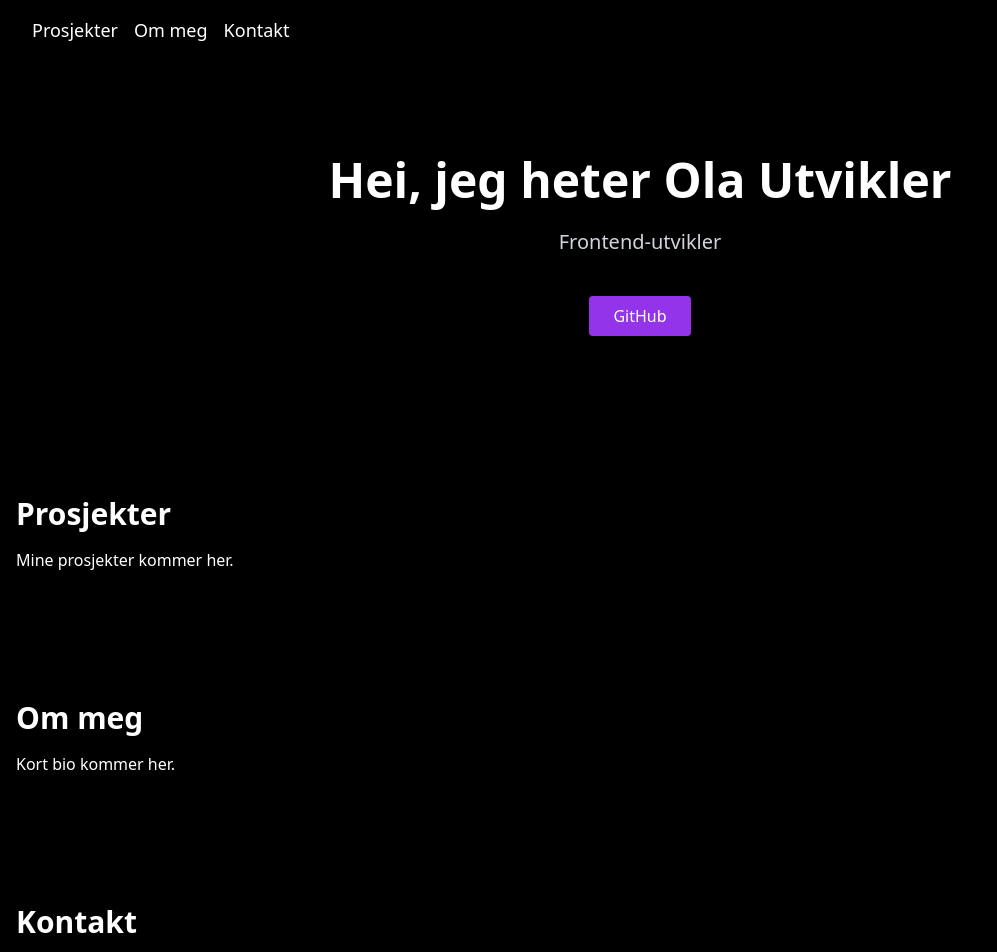
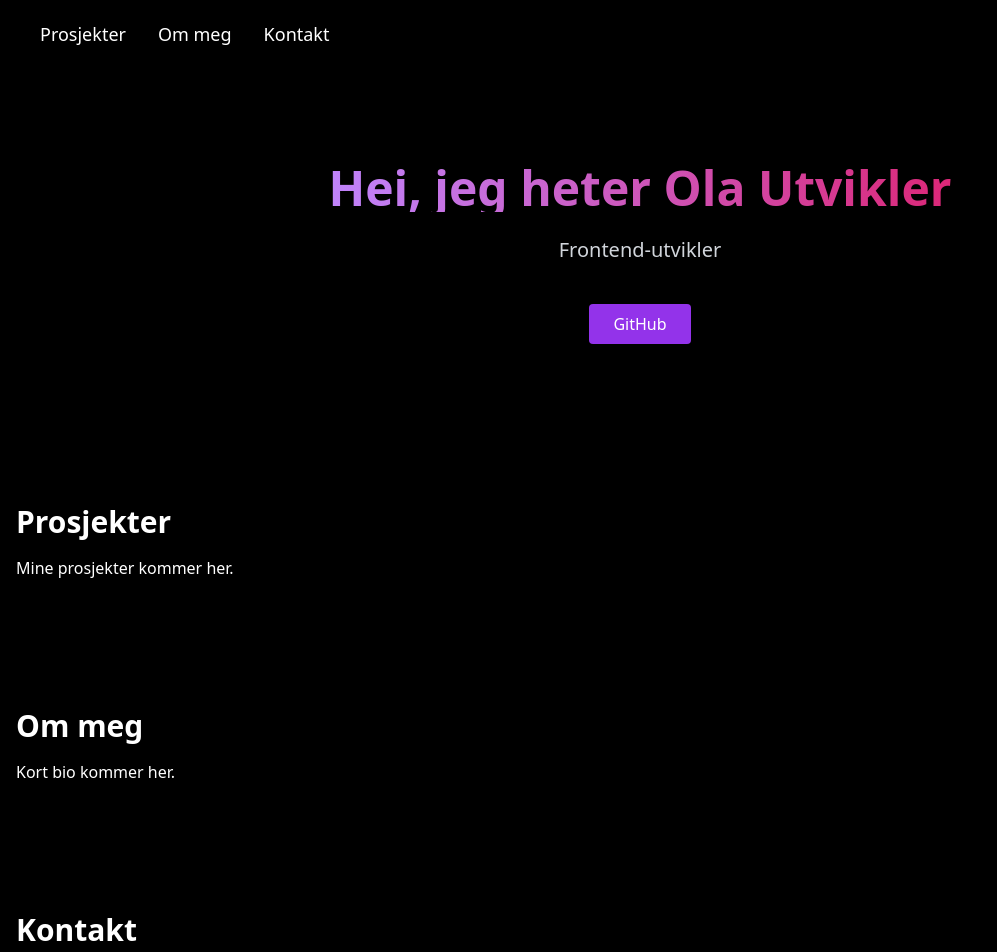
Before and after one commit to KevinRyans/codexvite, a website built with Vite: page index.html in a window 1280 px wide. Shown: the top 952 px of the page, without its empty margins (0-997 px from the left). Built offline with nearby package versions, Linux system fonts and the light colour scheme.

Commit message:
Add loader and smooth animations

```diff
--- a/index.html
+++ b/index.html
@@ -6,8 +6,15 @@
     <link href="https://fonts.googleapis.com/css2?family=Inter:wght@400;700&display=swap" rel="stylesheet">
     <title>Utviklerportefølje</title>
   </head>
-  <body class="bg-black text-white font-sans">
-    <div id="app"></div>
+  <body class="bg-black text-white font-sans overflow-x-hidden">
+    <div id="loader" class="fixed inset-0 flex items-center justify-center bg-black z-50 transition-opacity duration-500">
+      <svg class="h-16 w-16 text-purple-500 animate-spin" viewBox="0 0 24 24" fill="none" xmlns="http://www.w3.org/2000/svg">
+        <circle cx="12" cy="12" r="10" stroke="currentColor" stroke-width="4" class="opacity-25" />
+        <path d="M4 12a8 8 0 018-8" stroke="currentColor" stroke-width="4" class="opacity-75" />
+      </svg>
+    </div>
+    <div id="main" class="hidden opacity-0 translate-x-full transition-all duration-500" style="will-change: transform, opacity;"></div>
+    <script type="module" src="/src/loader.js"></script>
     <script type="module" src="/src/main.js"></script>
   </body>
 </html>
--- a/src/components/footer.js
+++ b/src/components/footer.js
@@ -1,6 +1,7 @@
 export function createFooter() {
   const footer = document.createElement('footer');
-  footer.className = 'text-center py-8 text-sm text-gray-400';
+  footer.className = 'text-center py-8 text-sm text-gray-400 opacity-0 translate-y-8 transition-all duration-500';
+  footer.style.willChange = 'transform, opacity';
   footer.innerHTML = `&copy; ${new Date().getFullYear()} Ola Utvikler`;
   return footer;
 }
--- a/src/components/hero.js
+++ b/src/components/hero.js
@@ -1,9 +1,10 @@
 export function createHero() {
   const section = document.createElement('section');
-  section.className = 'flex flex-col items-center text-center py-24 gap-6';
+  section.className = 'flex flex-col items-center text-center py-24 gap-6 opacity-0 translate-y-8 transition-all duration-500';
+  section.style.willChange = 'transform, opacity';
 
   const h1 = document.createElement('h1');
-  h1.className = 'text-5xl font-bold';
+  h1.className = 'text-5xl font-bold bg-gradient-to-r from-purple-400 to-pink-600 text-transparent bg-clip-text';
   h1.textContent = 'Hei, jeg heter Ola Utvikler';
 
   const p = document.createElement('p');
@@ -13,7 +14,7 @@ export function createHero() {
   const btn = document.createElement('a');
   btn.href = 'https://github.com';
   btn.target = '_blank';
-  btn.className = 'mt-4 px-6 py-2 bg-purple-600 hover:bg-purple-700 rounded';
+  btn.className = 'mt-4 px-6 py-2 bg-purple-600 hover:bg-purple-700 rounded transition transform active:scale-95 focus:outline-none';
   btn.textContent = 'GitHub';
 
   section.append(h1, p, btn);
--- a/src/components/nav.js
+++ b/src/components/nav.js
@@ -1,6 +1,7 @@
 export function createNav() {
   const nav = document.createElement('nav');
-  nav.className = 'w-full flex justify-between items-center py-4 px-8';
+  nav.className = 'w-full flex justify-between items-center py-4 px-8 opacity-0 translate-y-4 transition-all duration-500';
+  nav.style.willChange = 'transform, opacity';
 
   const ul = document.createElement('ul');
   ul.className = 'flex gap-4 text-lg';
@@ -15,7 +16,7 @@ export function createNav() {
     const a = document.createElement('a');
     a.href = link.href;
     a.textContent = link.label;
-    a.className = 'hover:text-purple-400';
+    a.className = 'transition hover:text-indigo-400 hover:shadow-lg px-2 py-1 rounded';
     ul.appendChild(a);
   });
 
--- a/src/components/sections.js
+++ b/src/components/sections.js
@@ -1,7 +1,8 @@
 export function createProjects() {
   const section = document.createElement('section');
   section.id = 'projects';
-  section.className = 'py-16 px-4';
+  section.className = 'py-16 px-4 opacity-0 translate-y-8 transition-all duration-500';
+  section.style.willChange = 'transform, opacity';
   const h2 = document.createElement('h2');
   h2.className = 'text-3xl mb-4 font-semibold';
   h2.textContent = 'Prosjekter';
@@ -14,7 +15,8 @@ export function createProjects() {
 export function createAbout() {
   const section = document.createElement('section');
   section.id = 'about';
-  section.className = 'py-16 px-4';
+  section.className = 'py-16 px-4 opacity-0 translate-y-8 transition-all duration-500';
+  section.style.willChange = 'transform, opacity';
   const h2 = document.createElement('h2');
   h2.className = 'text-3xl mb-4 font-semibold';
   h2.textContent = 'Om meg';
@@ -27,7 +29,8 @@ export function createAbout() {
 export function createContact() {
   const section = document.createElement('section');
   section.id = 'contact';
-  section.className = 'py-16 px-4';
+  section.className = 'py-16 px-4 opacity-0 translate-y-8 transition-all duration-500';
+  section.style.willChange = 'transform, opacity';
   const h2 = document.createElement('h2');
   h2.className = 'text-3xl mb-4 font-semibold';
   h2.textContent = 'Kontakt';
--- a/src/index.css
+++ b/src/index.css
@@ -4,4 +4,5 @@
 
 body {
   font-family: 'Inter', sans-serif;
+  @apply scroll-smooth;
 }
--- /dev/null
+++ b/src/loader.js
@@ -0,0 +1,14 @@
+import './index.css'
+
+window.addEventListener('DOMContentLoaded', () => {
+  const loader = document.getElementById('loader');
+  const main = document.getElementById('main');
+  setTimeout(() => {
+    loader.classList.add('opacity-0');
+    loader.addEventListener('transitionend', () => loader.remove());
+    main.classList.remove('hidden');
+    requestAnimationFrame(() => {
+      main.classList.remove('translate-x-full', 'opacity-0');
+    });
+  }, 1500);
+});
--- a/src/main.js
+++ b/src/main.js
@@ -4,7 +4,7 @@ import { createHero } from './components/hero'
 import { createProjects, createAbout, createContact } from './components/sections'
 import { createFooter } from './components/footer'
 
-const app = document.querySelector('#app')
+const app = document.querySelector('#main')
 
 app.append(
   createNav(),
@@ -14,3 +14,15 @@ app.append(
   createContact(),
   createFooter()
 )
+
+const revealElements = app.querySelectorAll('nav, section, footer')
+const observer = new IntersectionObserver(entries => {
+  entries.forEach(entry => {
+    if (entry.isIntersecting) {
+      entry.target.classList.remove('opacity-0', 'translate-y-8', 'translate-y-4')
+      observer.unobserve(entry.target)
+    }
+  })
+})
+
+revealElements.forEach(el => observer.observe(el))
```
